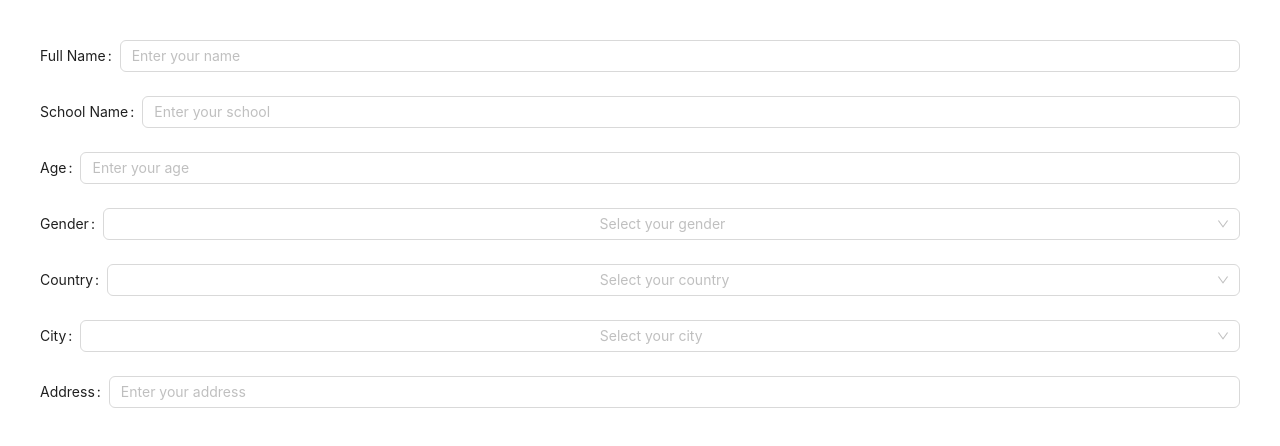
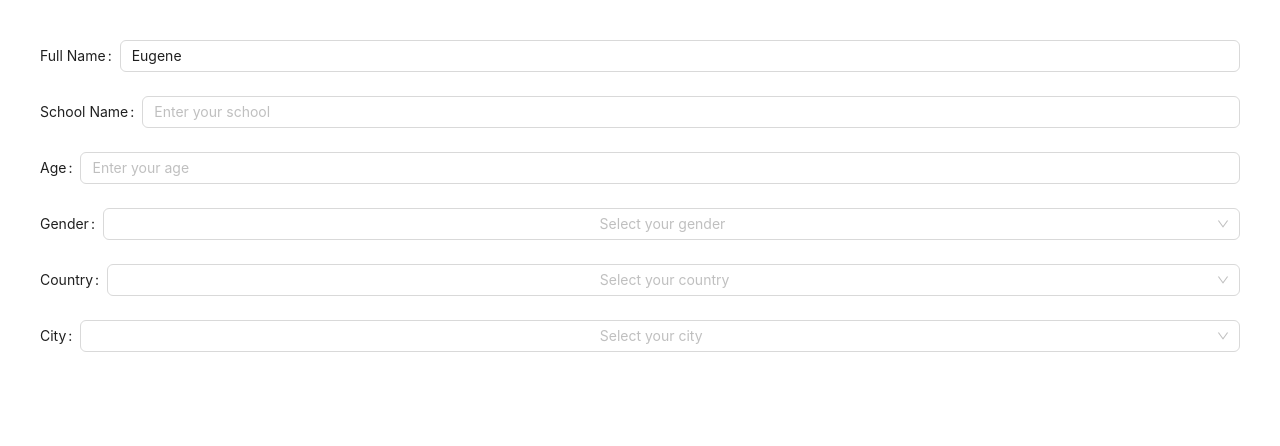
Before and after one commit to eugeneaiao-ui/dynamic-form, a React (Vite) app: page / in a window 1280 px wide. Shown: the top 446 px of the page. Built offline with nearby package versions, Linux system fonts and the light colour scheme.

Commit message:
feat: init project

```diff
--- a/src/DynamicForm/AsyncFormFields.ts
+++ b/src/DynamicForm/AsyncFormFields.ts
@@ -1,16 +1,21 @@
+import { FormItemProps } from "antd"
 import { FormFields } from "./FormTemplate"
 
-export const AsyncFormFields: Record<FormFields, object> = {
+export interface FormFieldsParams extends FormItemProps {
+    triggerField?: string
+    condition?: { operator: 'eq', value: 'admin' },
+    componentProps?: Record<string, any>
+}
+
+export const AsyncFormFields: Record<FormFields, FormFieldsParams> = {
     [FormFields.name]: {
         label: 'Full Name',
-        disabled: false,
         componentProps: {
             placeholder: 'Enter your name'
         }
     },
     [FormFields.school]: {
         label: 'School Name',
-        disabled: false,
         componentProps: {
             placeholder: 'Enter your school'
         }
@@ -56,6 +61,7 @@ export const AsyncFormFields: Record<FormFields, object> = {
     },
     [FormFields.address]: {
         label: 'Address',
+        hidden: true,
         componentProps: {
             placeholder: 'Enter your address'
         }
--- a/src/DynamicForm/FormConsumer.tsx
+++ b/src/DynamicForm/FormConsumer.tsx
@@ -6,13 +6,13 @@ import renderFormComponent from './renderField'
 import { AsyncFormFields } from './AsyncFormFields'
 
 export const FormConsumer: React.FC = () => {
-    const { form } = useDynamicForm({
+    const { form, formConfig } = useDynamicForm({
         template: BasicTemplate,
         fields: AsyncFormFields
     })
 
     return <Form form={form}>
-        {renderFormComponent(BasicTemplate)}
+        {renderFormComponent(formConfig)}
     </Form>
 }
 
--- a/src/DynamicForm/FormContext.tsx
+++ b/src/DynamicForm/FormContext.tsx
@@ -2,10 +2,12 @@ import { createContext } from 'react'
 import { FormInstance } from 'antd'
 
 export type DynamicFormContextValue = {
-    form: FormInstance
+    form: FormInstance,
+    displayMode: 'preview' | 'edit',
+    permission: string[]
 }
 
-export const FormContext = createContext<DynamicFormContextValue | any>({})
+export const FormContext = createContext<DynamicFormContextValue>({ permission: [], displayMode: 'edit', form: {} as FormInstance })
 
 
 export const FormProvider = FormContext.Provider
--- a/src/DynamicForm/index.tsx
+++ b/src/DynamicForm/index.tsx
@@ -1,4 +1,4 @@
-import React from 'react'
+import React, { useEffect } from 'react'
 import { Form } from 'antd'
 import { FormProvider } from './FormContext'
 import FormConSumer from './FormConsumer'
@@ -6,8 +6,12 @@ import FormConSumer from './FormConsumer'
 export const DynamicForm: React.FC = () => {
     const [form] = Form.useForm()
 
+    useEffect(() => {
+        form.setFieldValue('name', 'Eugene')
+     }, [])
+
     return (
-        <FormProvider value={{ form }}>
+        <FormProvider value={{ form, displayMode: 'edit', permission: ['read'] }}>
             <FormConSumer />
         </FormProvider>
     )
--- a/src/DynamicForm/useDynamicForm.ts
+++ b/src/DynamicForm/useDynamicForm.ts
@@ -1,22 +1,95 @@
-import { useMemo } from "react";
-import { BasicTemplateProps, FormFields } from "./FormTemplate"
+import { useContext, useMemo, useRef } from "react";
+import { BasicTemplateProps, FormFields, FormConfig } from "./FormTemplate"
 import useGetFormInstance from "./useGetForminstance"
-import { mergeWith } from 'lodash'
+import MiniMiddleware, { Middleware } from "../abstract/MiniMiddleware";
+import FormContext, { DynamicFormContextValue } from "./FormContext";
+import { FormFieldsParams } from "./AsyncFormFields";
+
+type FormFieldsProps = Record<FormFields, object>
+type middlewareCtx = DynamicFormContextValue & DynamicFormOptions
 
 interface DynamicFormOptions {
     template: BasicTemplateProps[]
-    fields: Record<FormFields, object>;
+    fields: FormFieldsProps;
+    fieldProps?: FormFieldsParams
+}
+
+// 中间件定义, 守卫负责鉴权
+const guideMiddleware: Middleware<middlewareCtx> = (ctx, next) => {
+    const { permission, fieldProps } = ctx
+    if (!permission.length) {
+        ctx.fieldProps = {
+            ...fieldProps,
+            componentProps: {
+                disabled: true
+            }
+        }
+    }
+    next()
+}
+
+// 中间件定义，负责展示模式字段控制
+const displayModeMiddleware: Middleware<middlewareCtx> = (ctx, next) => {
+    const { fieldProps, displayMode } = ctx;
+
+    if (displayMode === 'preview') {
+        ctx.fieldProps = {
+            ...fieldProps,
+            componentProps: {
+                disabled: true
+            }
+        }
+    }
+
+    next();
+}
+
+class FormConfigBuilder extends MiniMiddleware<middlewareCtx> {
+    private config: FormConfig[] = []
+
+    constructor(
+        private template: BasicTemplateProps[],
+        private fields: FormFieldsProps,
+        ctx?: Partial<DynamicFormContextValue>
+    ) {
+        super({ ...ctx, template, fields })
+        this.config = [...template];
+        this.setupMiddlewarePipeline()
+    }
+
+    private setupMiddlewarePipeline() {
+        this.use(guideMiddleware)
+            .use(displayModeMiddleware)
+    }
+
+    build(): FormConfig[] {
+        return this.config.map(field => {
+            const fieldProps = this.fields[field.name] || {}
+            const contextForField = {
+                ...this.context, // 共享的上下文，如permission, displayMode等
+                fieldProps,
+            };
+            this.execute(contextForField)
+            return {
+                ...field,
+                ...contextForField.fieldProps,
+            }
+        })
+    }
+
 }
 
 export function useDynamicForm(options: DynamicFormOptions) {
     const { template, fields } = options
+    const ctx = useContext(FormContext)
     const form = useGetFormInstance()
+    const builder = useRef<FormConfigBuilder>(new FormConfigBuilder(template, fields, ctx))
 
     const formConfig = useMemo(() => {
-        return template.map((field) => {
-            return mergeWith(field, fields[FormFields[field.name]])
-        })
-    }, [template, fields])
+        return builder.current.build()
+    }, [])
+
+    console.log('formConfig', formConfig)
 
     return { form, formConfig }
 }
--- /dev/null
+++ b/src/abstract/MiniMiddleware.ts
@@ -0,0 +1,39 @@
+export type Middleware<T = any, R = any> = (
+    context: T,
+    next: () => any
+) => R;
+
+export class MiniMiddleware<T = any> {
+    private middlewares: Middleware<T>[] = [];
+    public context?: any;
+
+    constructor(initialContext?: any) {
+        this.context = initialContext;
+    }
+
+    // 注册中间件
+    use(middleware: Middleware<T>): this {
+        this.middlewares.push(middleware);
+        return this; // 支持链式调用
+    }
+
+    execute(content: any) {
+        let index = 0;
+        const executionContext = { ...this.context, ...content };
+
+        const next = (): void => {
+            if (index < this.middlewares.length) {
+                const middleware = this.middlewares[index++];
+                middleware(executionContext, next);
+            }
+        };
+
+        next();
+
+        if (executionContext.fieldProps) {
+            this.context.fieldProps = executionContext.fieldProps;
+        }
+    }
+}
+
+export default MiniMiddleware;
```
Also changed, not shown: 1 other file (tests, documents, lock files or other folders).
